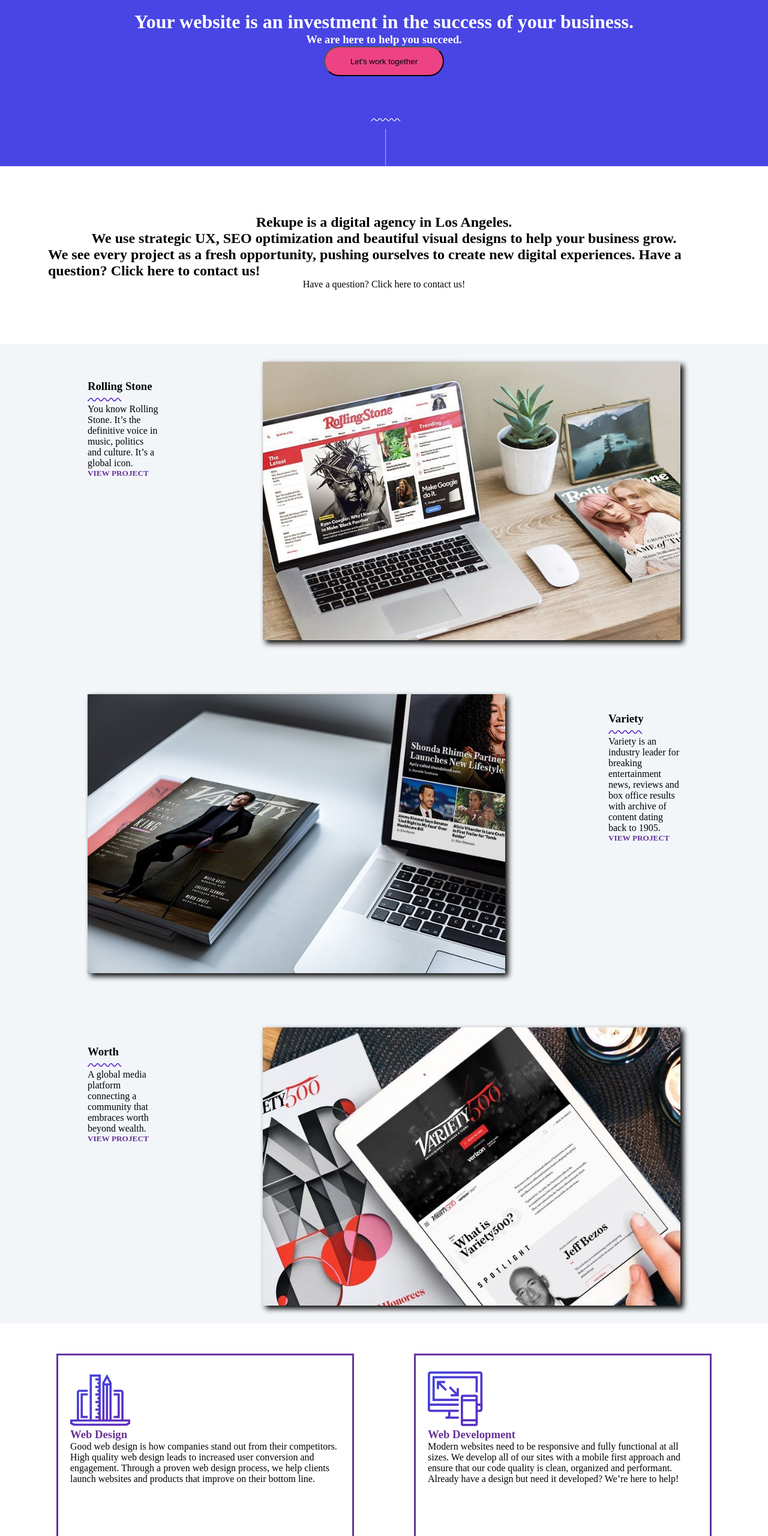
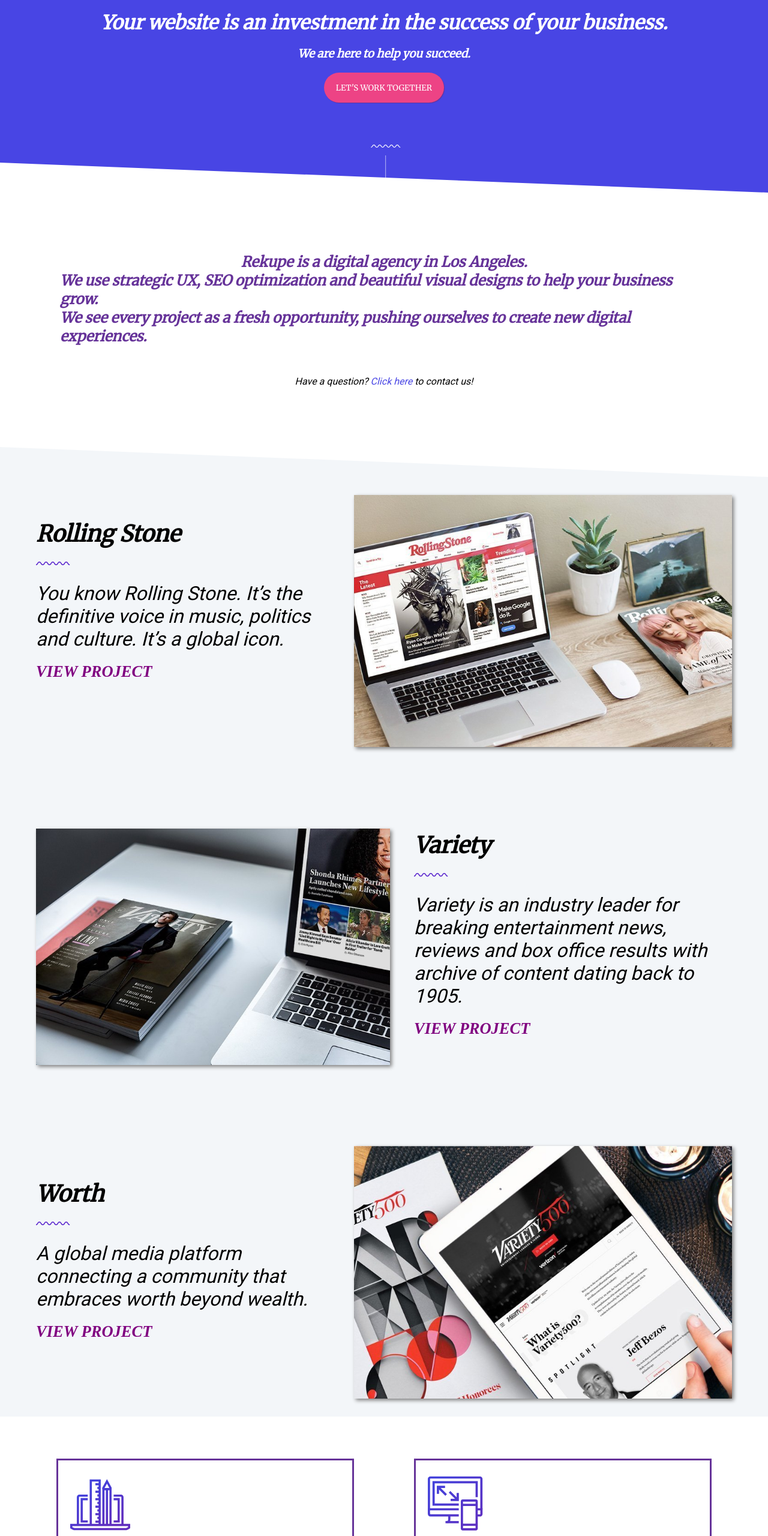
Before and after one commit to BobbyFrankz/The-Page, a plain HTML site: page index.html in a window 1280 px wide. Shown: the part 100-2660 px from the top of the page at 60% size. Drawn offline with Linux system fonts and the light colour scheme.

Commit message:
HomeWork-Frontend-ThePage

```diff
--- a/index.html
+++ b/index.html
@@ -6,6 +6,10 @@
     <link rel="preconnect" href="https://fonts.googleapis.com">
     <link rel="preconnect" href="https://fonts.gstatic.com" crossorigin>
     <link href="https://fonts.googleapis.com/css2?family=Roboto&display=swap" rel="styles">
+    <link href='https://fonts.googleapis.com/css?family=Merriweather' rel='stylesheet'>
+    <link rel="preconnect" href="https://fonts.googleapis.com">
+    <link rel="preconnect" href="https://fonts.gstatic.com" crossorigin>
+    <link href="https://fonts.googleapis.com/css2?family=Roboto&display=swap" rel="stylesheet">
     <meta charset="UTF-8">
     <title>The website</title>
 
@@ -13,58 +17,66 @@
     <header class="website-head">
         <nav class="navigation-bar">
             <ul class="navigation-list">
-                <li>Case studies</li>
-                <li>Services</li>
-                <li>Contact us</li>
+                <li><a class="link-style" href="link-it"> Case studies </a></li>
+                <li> <a class="link-style" href="link-it"> Services </a></li>
+                <li> <a class="link-style" href="link-it"> Contact us </a> </li>
             </ul>
         </nav>
         <div class="mid-text-header">
-    <h1>Your website is an investment in the success of your business.</h1>
+            <h1 class="margin-down">Your website is an investment in the success of your business.</h1>
 
-    <h3>We are here to help you succeed.</h3>
-        <button class="button-size">Let's work together</button>
+            <h3 class="margin-down">We are here to help you succeed.</h3>
+            <button class="button-size"><a class="button-text"href="this-link">LET'S WORK TOGETHER</a></button>
         </div>
 
         <img class="img-header" src="assets-for-concept/squiggle_line_stripe.svg" alt="Squiggle_line">
 
+        <div class="triangle"></div>
+    </header>
 
-    </header>
+
 </head>
 
 
 <body>
+
 <main>
+
 
     <!--    intro-->
     <section class="intro-text-surround">
         <div class="intro-text">
             <h2>Rekupe is a digital agency in Los Angeles.</h2>
             <h2>We use strategic UX, SEO optimization and beautiful visual designs to help your business grow.</h2>
-        <h2>We see every project as a fresh opportunity, pushing ourselves to create new digital experiences. Have a question? Click here to contact us!</h2>
-            <p>Have a question? Click here to contact us!</p>
+            <h2>We see every project as a fresh opportunity, pushing ourselves to create new digital experiences.</h2>
+            <p class="margin-top">Have a question? <a class="link-style-2" href="link-it"> Click here </a>to contact us!</p>
         </div>
+
     </section>
 
-<!--main-articles-->
+    <!--    main-articles-->
     <section class="first-articles">
+        <div class="triangle-2"></div>
         <article class="article-one">
-            <img class="image" src="assets-for-concept/work-image-01.jpeg">
+            <img class="image-extra" src="assets-for-concept/work-image-01.jpeg">
             <div class="article-text">
-                <h3>Rolling Stone</h3>
-                <img src="assets-for-concept/squiggle_line.svg">
-                <p>You know Rolling Stone. It’s the definitive voice in music, politics and culture. It’s a global icon.</p>
-                <h5 class="purple-color">VIEW PROJECT</h5>
+                <h3 class="article-space">Rolling Stone</h3>
+                <img class="article-space" src="assets-for-concept/squiggle_line.svg">
+                <p class="article-space">You know Rolling Stone. It’s the definitive voice in music, politics and culture. It’s a global
+                    icon.</p>
+                <h5 class="purple-color"> <a class="link-style-3" href="link-it"> VIEW PROJECT </a></h5>
 
 
             </div>
         </article>
         <article class="article-two">
             <img class="image" src="assets-for-concept/work-image-02.jpeg">
-            <div class="article-text">
-                <h3>Variety</h3>
-                <img src="assets-for-concept/squiggle_line.svg">
-                <p>Variety is an industry leader for breaking entertainment news, reviews and box office results with archive of content dating back to 1905.</p>
-                <h5 class="purple-color">VIEW PROJECT</h5>
+            <div class="article-text-two">
+                <h3 class="article-space">Variety</h3>
+                <img class="article-space" src="assets-for-concept/squiggle_line.svg">
+                <p class="article-space">Variety is an industry leader for breaking entertainment news, reviews and box office results with
+                    archive of content dating back to 1905.</p>
+                <h5 class="purple-color"> <a class="link-style-3" href="link-it"> VIEW PROJECT </a></h5>
 
 
             </div>
@@ -72,10 +84,10 @@
         <article class="article-three">
             <img class="image" src="assets-for-concept/work-image-03.jpeg">
             <div class="article-text">
-                <h3>Worth</h3>
-                <img src="assets-for-concept/squiggle_line.svg">
-                <p>A global media platform connecting a community that embraces worth beyond wealth.</p>
-                <h5 class="purple-color">VIEW PROJECT</h5>
+                <h3 class="article-space">Worth</h3>
+                <img class="article-space" src="assets-for-concept/squiggle_line.svg">
+                <p class="article-space">A global media platform connecting a community that embraces worth beyond wealth.</p>
+                <h5 class="purple-color">  <a class="link-style-3" href="link-it"> VIEW PROJECT </a></h5>
 
 
             </div>
@@ -86,40 +98,54 @@
     <section class="second-articles">
         <article class="article-second">
             <img class="image-two" src="assets-for-concept/icon_web-design.svg" alt="Web-design-icon">
-            <h3 class="purple-color">Web Design</h3>
-            <p>Good web design is how companies stand out from their competitors. High quality web design leads to increased user conversion and engagement. Through a proven web design process, we help clients launch websites and products that improve on their bottom line.
+            <h2 class="purple-color">Web Design</h2>
+            <p>Good web design is how companies stand out from their competitors. High quality web design leads to
+                increased user conversion and engagement. Through a proven web design process, we help clients launch
+                websites and products that improve on their bottom line.
             </p>
         </article>
         <article class="article-second">
             <img class="image-two" src="assets-for-concept/icon_web-development.svg" alt="Web-development-icon">
-            <h3 class="purple-color">Web Development</h3>
-            <p>Modern websites need to be responsive and fully functional at all sizes. We develop all of our sites with a mobile first approach and ensure that our code quality is clean, organized and performant. Already have a design but need it developed? We’re here to help!
+            <h2 class="purple-color">Web Development</h2>
+            <p>Modern websites need to be responsive and fully functional at all sizes. We develop all of our sites with
+                a mobile first approach and ensure that our code quality is clean, organized and performant. Already
+                have a design but need it developed? We’re here to help!
             </p>
         </article>
         <article class="article-second">
             <img class="image-two" src="assets-for-concept/icon_ux.svg" alt="User-experience-icon">
-            <h3 class="purple-color">User Experience</h3>
-            <p>In order to build successful products you have to understand the user. We create user personas, wireframes and prototypes to test with users. This allows us to gather feedback which helps to shape the product and can quickly eliminate potential risks – saving you time and money.
+            <h2 class="purple-color">User Experience</h2>
+            <p>In order to build successful products you have to understand the user. We create user personas,
+                wireframes and prototypes to test with users. This allows us to gather feedback which helps to shape the
+                product and can quickly eliminate potential risks – saving you time and money.
             </p>
         </article>
         <article class="article-second">
-            <img  class="image-two" src="assets-for-concept/icon_graphic-design.svg" alt="Logo-design-icon">
-            <h3 class="purple-color">Logo Design + Branding</h3>
-            <p>Nike, Apple, Coca-Cola, Starbucks. What do all of these brands have in common? Easily recognizable logos and brand identity. The best brands stand out from the crowd by having a clear and unique point of view. We will work with you to understand your vision and help create a unique brand identity and style guide for your company.
+            <img class="image-two" src="assets-for-concept/icon_graphic-design.svg" alt="Logo-design-icon">
+            <h2 class="purple-color">Logo Design + Branding</h2>
+            <p>Nike, Apple, Coca-Cola, Starbucks. What do all of these brands have in common? Easily recognizable logos
+                and brand identity. The best brands stand out from the crowd by having a clear and unique point of view.
+                We will work with you to understand your vision and help create a unique brand identity and style guide
+                for your company.
             </p>
         </article>
         <article class="article-second">
-            <img  class="image-two" src="assets-for-concept/icon_seo.svg" alt="Seo-icon">
-            <h3 class="purple-color">SEO</h3>
-            <p>Do you want your site to rank higher in search results? Google is constantly changing their algorithms for how they rank pages. Don’t worry about constantly playing catch-up. We will make sure your website it optimized, providing you the best opportunities for organic search exposure.
+            <img class="image-two" src="assets-for-concept/icon_seo.svg" alt="Seo-icon">
+            <h2 class="purple-color">SEO</h2>
+            <p>Do you want your site to rank higher in search results? Google is constantly changing their algorithms
+                for how they rank pages. Don’t worry about constantly playing catch-up. We will make sure your website
+                it optimized, providing you the best opportunities for organic search exposure.
             </p>
         </article>
         <article class="article-second">
-            <img  class="image-two" src="assets-for-concept/icon_copywriting.svg" alt="Copy-writing-icon">
-            <h3 class="purple-color">Copy Writing</h3>
-            <p>Brand messaging needs to be clear, direct and easy to understand to be effective. A unique tone of voice will help you stand out from the crowd and build brand loyalty. We work with you to establish your brand bible and ensure your messaging is focused and targeted.
+            <img class="image-two" src="assets-for-concept/icon_copywriting.svg" alt="Copy-writing-icon">
+            <h2 class="purple-color">Copy Writing</h2>
+            <p>Brand messaging needs to be clear, direct and easy to understand to be effective. A unique tone of voice
+                will help you stand out from the crowd and build brand loyalty. We work with you to establish your brand
+                bible and ensure your messaging is focused and targeted.
             </p>
         </article>
+
     </section>
 
     <!--FORM-->
@@ -129,21 +155,21 @@
             <p class="white-color">Have a question? Need a quote? Let us know!</p>
 
             <form>
-                <p class="white-color">Name</p>
-                <input type="name" placeholder="Name"/>
-                <p class="white-color">E-Mail</p>
-                <input type="email" placeholder="E-Mail"/>
-                <p class="white-color">Message</p>
-                <label for="message-field">
+                <p class="white-color-left">Name</p>
+                <input type="name" placeholder="Name" class="form-text"/>
+                <p class="white-color-left">E-Mail</p>
+                <input type="email" placeholder="E-Mail" class="form-text"/>
+                <p class="white-color-left">Message</p>
+                <label for="message-field" class="form-text-area">
                     <textarea name="message" placeholder="Message" id="message-field"
-                              cols="10" rows="10"></textarea>
-                    <button>SEND</button>
+                              cols="80" rows="10"></textarea> </label>
+                    <button class="button-size"><a class="button-text" href="this-link">SEND</a></button>
+
             </form>
 
         </div>
 
-
-
+<div class="triangle-3"></div>
     </section>
 
 </main>
@@ -155,5 +181,4 @@
 </footer>
 
 
-
 </html>
--- a/styles.css
+++ b/styles.css
@@ -18,6 +18,8 @@
 *{
     padding: 0px;
     margin: 0px;
+
+
 }
 
 /* ------------------------------- 2. Typography ----------------------------------- */
@@ -42,6 +44,32 @@
 
 
 /* --------------- 3.2 Other --------------------------- */
+/*margin*/
+.margin-down{
+    margin-bottom: 20px;
+}
+.margin-top {
+    margin-top: 50px;
+    color: black;
+}
+.link-style{
+    text-decoration: none;
+    color: #F3F6F9;
+}
+a:hover {
+    color: lightpink;
+}
+.link-style-2 {
+    text-decoration: none;
+    color: #4845E4;
+
+}
+.link-style-3 {
+    text-decoration: none;
+    color: purple;
+
+}
+
 
 
 /* ------------------------------- 4. Areas ---------------------------------------- */
@@ -83,6 +111,7 @@
     flex-direction: column;
     text-align: center;
     color: white;
+    font-style: oblique;
 }
 .img-header{
     position: absolute;
@@ -102,41 +131,114 @@
     left: calc(50% - 47px);
     background-color: #ED4385;
     border-radius: 30px;
+    /*filter: drop-shadow(2px 2px 2px);*/
+    color: #F3F6F9;
+    border: none;
+}
+.button-text {
+    text-decoration: none;
+    color: white;
+    font-family: 'Merriweather';font-size;
+
+}
+button{
+    box-shadow: 1px 1px 1px rebeccapurple;
+
+}
+.triangle {
+    position: absolute;
+    border-bottom: 50px solid white;
+    border-right: 100vw solid transparent;
+    bottom: 0;
+    left: 0;
+}
+.triangle-2 {
+    position: absolute;
+    border-top: 50px solid white;
+    border-left: 100vw solid transparent;
+    top: 0;
+    left: 0;
 
 
 }
+
+.triangle-3 {
+    position: absolute;
+    border-top: 50px solid white;
+    border-left: 100vw solid transparent;
+    top: 0;
+    left: 0;
+}
+
+}
+
+}
 /* --------------- 4.2 Introduction ------------------- */
-
 .intro-text-surround{
     margin: 20px;
     padding: 20px;
+    font-size: inherit;
+
 
 }
-
 .intro-text {
     display: flex;
     flex-direction: column;
     justify-content: center;
     align-items: center;
     flex-basis: 1200px;
-    margin: 20px;
-    padding: 20px;
+    margin: 50px;
+    padding: 50px;
+    color: rebeccapurple;
+    font-style: oblique;
+
 
 
 }
+/*=================4.3 main articles================*/
 
-/*=================4.3 main articles================*/
 .first-articles {
-    flex-direction: column;
     background-color: #F3F6F9;
-    justify-content: left;
+    position: relative;
+
+
+
 
 }
 .article-text {
-padding-top: 30px;
-    flex-basis: 120px;
+
+    flex-direction: row;
     flex-grow: revert;
+    font-size: 200%;
+    flex-wrap: wrap;
+    justify-content: space-around;
+    margin-top: 50px;
+    margin-right: 30px;
+    font-style: oblique;
+    margin-bottom: 50px;
+    max-width: 500px;
 
+
+
+}
+.article-text-two {
+
+    flex-direction: row;
+    flex-grow: revert;
+    flex-wrap: wrap;
+    font-size: 200%;
+    justify-content: space-around;
+    margin-top: 50px;
+    margin-right: 30px;
+    font-style: oblique;
+    margin-bottom: 50px;
+    margin-left: 40px;
+    max-width: 500px;
+
+
+}
+.article-space{
+    margin-bottom: 20px;
 
 
 
@@ -147,6 +249,8 @@
     justify-content: space-around;
     margin: 30px;
     padding: 30px;
+    text-align: left;
+    align-items: center;
 
 
 
@@ -156,8 +260,10 @@
     display: flex;
     flex-direction: row;
     justify-content: space-around;
+    padding: 30px;
     margin: 30px;
-    padding: 30px;
+    margin-left: 30px;
+    align-items: center;
 
 }
 .article-three{
@@ -166,25 +272,35 @@
     justify-content: space-around;
     margin: 30px;
     padding: 30px;
+    text-align: left;
+    align-items: center;
+    margin-bottom: 50px;
 
 }
 .image{
-    width: 60%;
-    filter: drop-shadow(5px 5px 5px);
 
-    size: auto;
+    filter: drop-shadow(3px 3px 3px gray);
+    min-width: 200px;
+    min-height: 200px;
+    padding-top: 20px;
+}
+.image-extra{
 
-
-
+    filter: drop-shadow(3px 3px 3px gray);
+    min-width: 300px;
+    min-height: 300px;
+    padding-top: 50px;
 }
 .purple-color{
     color: rebeccapurple;
+    margin-bottom: 20px;
+    margin-top: 20px;
 
 }
 /*=================4.4 second articles================*/
-
 .image-two{
     width: 30%;
+
 
 }
 .second-articles{
@@ -193,9 +309,8 @@
     justify-content: center;
     flex-wrap: wrap;
     gap: 60px;
-
-
-
+    padding-bottom: 20px;
+    position: relative;
 
 
 
@@ -204,15 +319,17 @@
     display: flex;
     flex-basis: 450px;
     flex-direction: column;
-    height: 400px;
+    height: 350px;
     flex-grow: 0;
     flex-shrink: 1;
     border-style: solid;
     border-color: rebeccapurple;
     margin: 20px;
     padding: 20px;
+    font-style: oblique;
 
 }
+
 /*=================4.5 form================*/
 .form-section{
     background-color: #4845E4;
@@ -221,23 +338,52 @@
     justify-content: center;
     flex-wrap: wrap;
     gap: 60px;
+    position: relative;
+
 
 }
 .form-form{
     display: flex;
-    flex-basis: 450px;
+    flex-basis: 200px;
     flex-direction: column;
     justify-content: center;
-    flex-grow: 0;
-    flex-shrink: 1;
+    text-align: center;
+    margin: 50px;
+    padding: 50px;
 
-    margin: 100px;
-    padding: 100px;
 
 
 }
 .white-color {
     color: #F3F6F9;
+    margin-bottom: 10px;
+
+
+}
+.form-text{
+
+    width: 100%;
+    border-radius: 2px;
+    border-style: none;
+
+}
+.message-field{
+    border-radius: 5px;
+
+
+}
+.white-color-left{
+    display: flex;
+    color: #F3F6F9;
+    margin-top: 15px;
+
+}
+h1, h2, h3, h4{
+    font-family: 'Merriweather';
+}
+p {
+    font-family: 'Roboto';font-size;
+
 }
 
 
```
Lines whose indentation alone changed are shown as unchanged.
